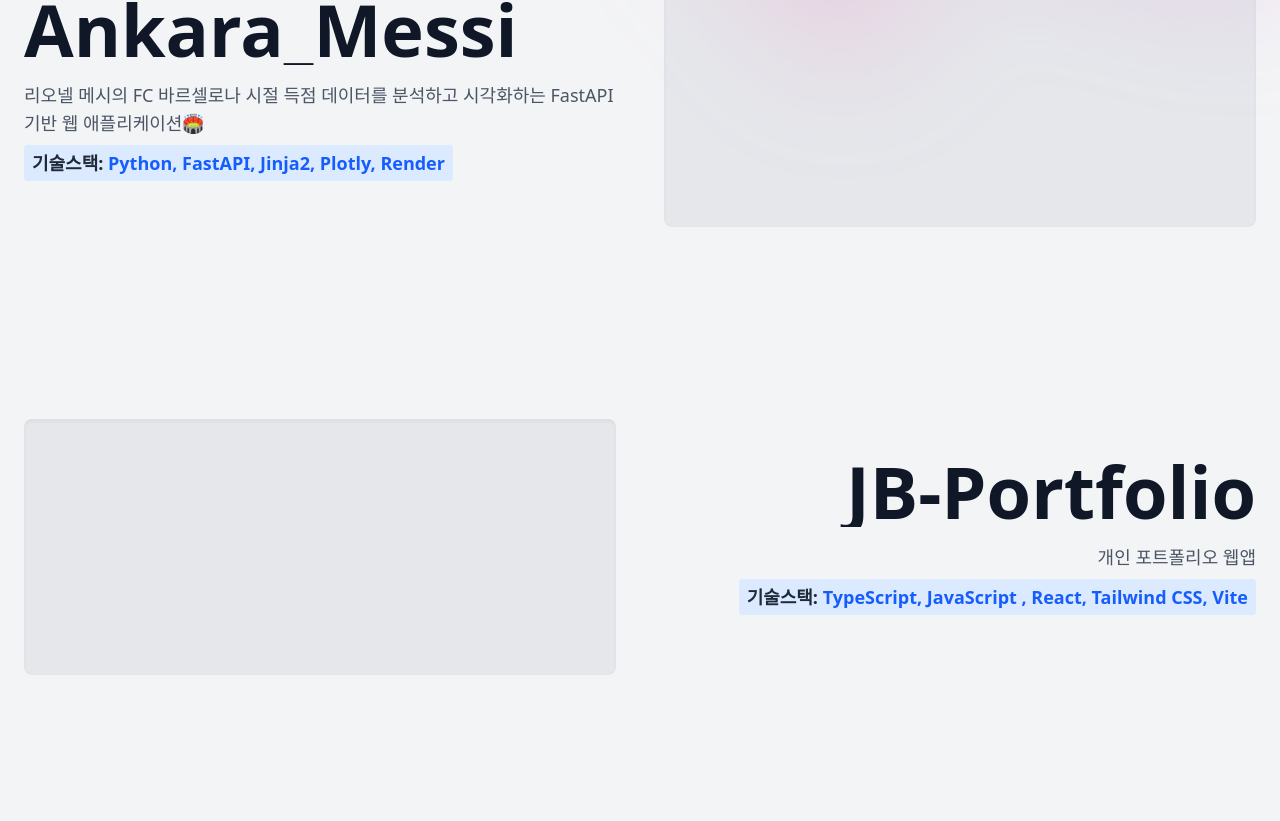
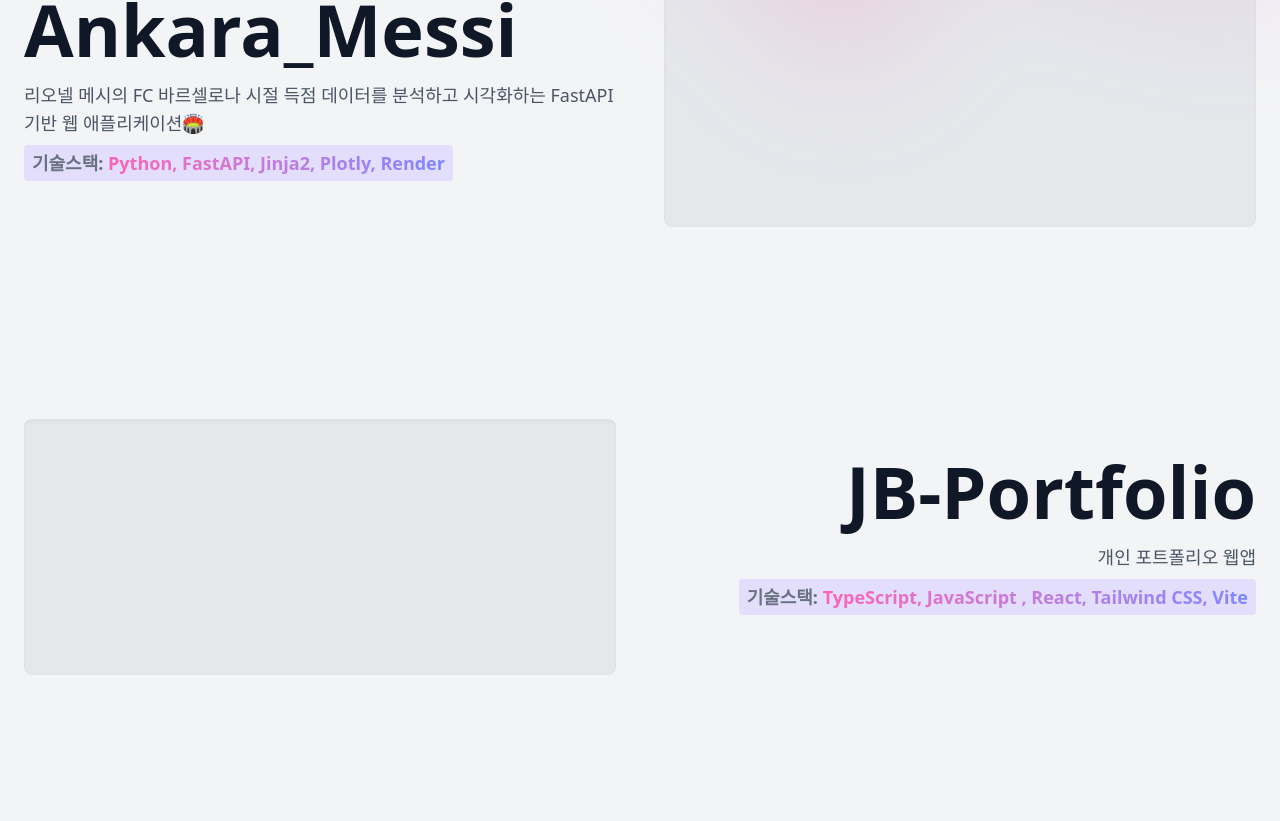
Before and after one commit to hiro2329/My-portfolio, a React (Vite) app: page / in a window 1280 px wide. Shown: the part 1779-2600 px from the top of the page. Built offline with nearby package versions, Linux system fonts and the light colour scheme.

Commit message:
프로젝트파트 디자인 개선(기술스택)

```diff
--- a/src/component/Project.tsx
+++ b/src/component/Project.tsx
@@ -10,13 +10,16 @@
       <div className="max-w-7xl mx-auto px-6 grid grid-cols-1 md:grid-cols-2 gap-12 items-center">
         {/* Left: Text Content */}
         <div className="break-words w-full">
-          <h2 className="text-5xl sm:text-5xl md:text-7xl font-bold text-gray-900 mb-4 break-words truncate max-w-full">
+          <h2 className="text-3xl sm:text-4xl md:text-5xl lg:text-7xl font-bold text-gray-900 mb-4 break-words max-w-full text-balance">
             {project.title}
           </h2>
           <p className="text-gray-600 text-base sm:text-lg mb-6 break-words max-w-full">
             <span className="block mb-2">{project.content}</span>
-            <span className="inline-block font-semibold text-gray-800 bg-blue-100 px-2 py-1 rounded">
-              기술스택: <span className="text-blue-600">{project.skill}</span>
+            <span className="inline-block font-semibold text-gray-500 bg-[#e3defc] px-2 py-1 rounded">
+              기술스택:{" "}
+              <span className="bg-gradient-to-r from-pink-400 to-indigo-400 bg-clip-text text-transparent font-semibold">
+                {project.skill}
+              </span>
             </span>
           </p>
           {/* <div className="linkto">
--- a/src/component/R_Project.tsx
+++ b/src/component/R_Project.tsx
@@ -11,13 +11,16 @@
         <div className="w-full h-64 bg-gray-200 bg-[repeating-linear-gradient(45deg,_#e5e7eb_0px,_#e5e7eb_1px,_transparent_1px,_transparent_20px)] rounded-lg shadow-inner" />
         {/* Right: Text Content */}
         <div className="break-words w-full text-right">
-          <h2 className="text-5xl sm:text-5xl md:text-7xl font-bold text-gray-900 mb-4 break-words truncate max-w-full">
+          <h2 className="text-3xl sm:text-4xl md:text-5xl lg:text-7xl font-bold text-gray-900 mb-4 break-words max-w-full text-balance">
             {project.title}
           </h2>
           <p className="text-gray-600 text-base sm:text-lg mb-6 break-words max-w-full">
             <span className="block mb-2">{project.content}</span>
-            <span className="inline-block font-semibold text-gray-800 bg-blue-100 px-2 py-1 rounded">
-              기술스택: <span className="text-blue-600">{project.skill}</span>
+            <span className="inline-block font-semibold text-gray-500 bg-[#e3defc] px-2 py-1 rounded">
+              기술스택:{" "}
+              <span className="bg-gradient-to-r from-pink-400 to-indigo-400 bg-clip-text text-transparent font-semibold">
+                {project.skill}
+              </span>
             </span>
           </p>
         </div>
```
